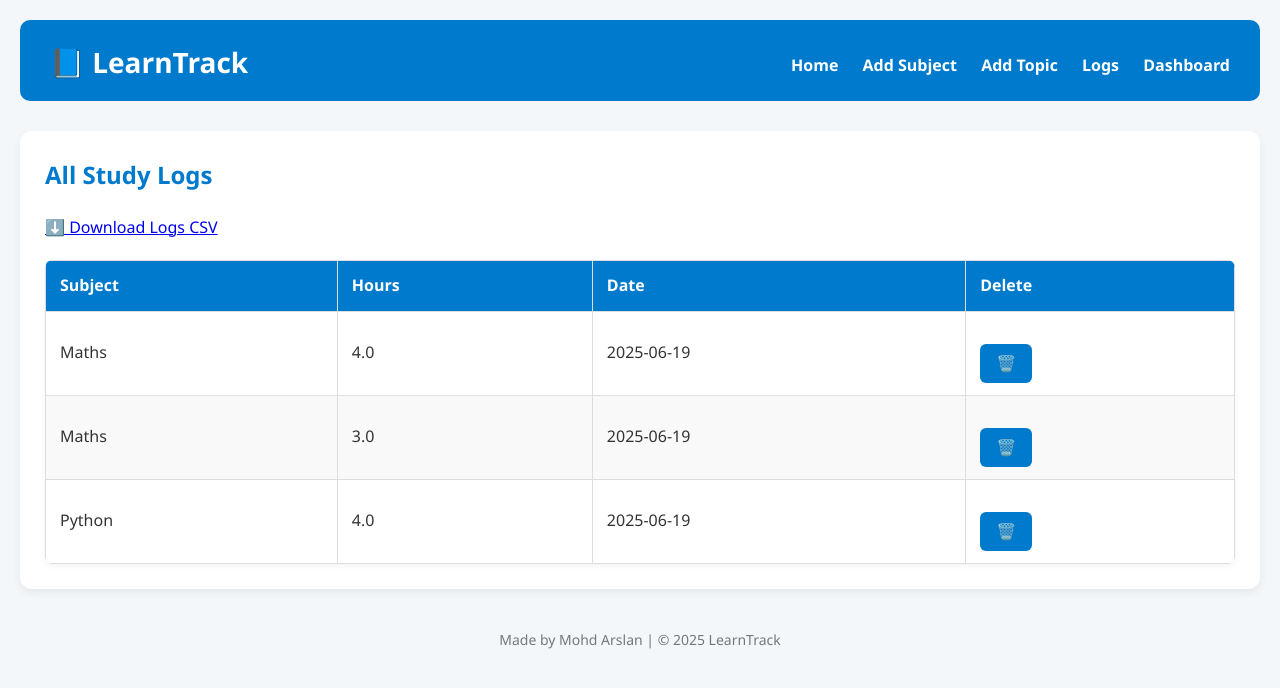
After one commit to QUANTUM00007/learntrack, a Flask app: page /logs in a window 1280 px wide. The commit adds this page. Shown: the top 688 px of the page. Run offline with Flask 3, Linux system fonts and the light colour scheme; data comes from the database, SQL or seed files in the repository.

Commit message:
added features Download dashboard CSV, Download logs CSV and View & delete logs

```diff
--- a/app.py
+++ b/app.py
@@ -1,6 +1,9 @@
 # app.py
 from flask import Flask, render_template, request, redirect
 from models import init_db, get_connection
+import csv
+import io
+from flask import send_file
 
 app = Flask(__name__)
 
@@ -109,6 +112,73 @@ def topics():
 
     return render_template('topics.html', topics=topics_list, subjects=subjects)
 
+@app.route('/dashboard/download_csv')
+def download_dashboard_csv():
+    output = io.StringIO()
+    writer = csv.writer(output)
+    writer.writerow(['Subject Name', 'Total Hours'])
+
+    with get_connection() as conn:
+        cursor = conn.cursor()
+        cursor.execute('''
+            SELECT s.name, SUM(l.hours)
+            FROM logs l
+            JOIN subjects s ON l.subject_id = s.id
+            GROUP BY l.subject_id
+        ''')
+        for row in cursor.fetchall():
+            writer.writerow(row)
+
+    output.seek(0)
+    return send_file(io.BytesIO(output.getvalue().encode('utf-8')),
+                     mimetype='text/csv',
+                     as_attachment=True,
+                     download_name='dashboard_summary.csv')
+
+@app.route('/logs/download_csv')
+def download_logs_csv():
+    output = io.StringIO()
+    writer = csv.writer(output)
+    writer.writerow(['Subject', 'Hours', 'Date'])
+
+    with get_connection() as conn:
+        cursor = conn.cursor()
+        cursor.execute('''
+            SELECT s.name, l.hours, l.log_date
+            FROM logs l
+            JOIN subjects s ON l.subject_id = s.id
+            ORDER BY l.log_date DESC
+        ''')
+        for row in cursor.fetchall():
+            writer.writerow(row)
+
+    output.seek(0)
+    return send_file(io.BytesIO(output.getvalue().encode('utf-8')),
+                     mimetype='text/csv',
+                     as_attachment=True,
+                     download_name='study_logs.csv')
+
+@app.route('/logs')
+def logs():
+    with get_connection() as conn:
+        cursor = conn.cursor()
+        cursor.execute('''
+            SELECT l.id, s.name, l.hours, l.log_date
+            FROM logs l
+            JOIN subjects s ON l.subject_id = s.id
+            ORDER BY l.log_date DESC
+        ''')
+        logs = cursor.fetchall()
+    return render_template('logs.html', logs=logs)
+
+@app.route('/logs/delete/<int:log_id>', methods=['POST'])
+def delete_log(log_id):
+    with get_connection() as conn:
+        cursor = conn.cursor()
+        cursor.execute("DELETE FROM logs WHERE id = ?", (log_id,))
+        conn.commit()
+    return redirect('/logs')
+
 
 if __name__ == '__main__':
     init_db()  # Initialize DB if not already
--- a/templates/base.html
+++ b/templates/base.html
@@ -12,6 +12,7 @@
             <a href="{{ url_for('index') }}">Home</a>
             <a href="{{ url_for('subjects') }}">Add Subject</a>
             <a href="{{ url_for('topics') }}">Add Topic</a>
+            <a href="{{ url_for('logs') }}">Logs</a>
             <a href="{{ url_for('dashboard') }}">Dashboard</a>
         </nav>
     </header>
--- /dev/null
+++ b/templates/logs.html
@@ -0,0 +1,29 @@
+{% extends 'base.html' %}
+{% block content %}
+<h2>All Study Logs</h2>
+<a href="{{ url_for('download_logs_csv') }}">⬇️ Download Logs CSV</a>
+<table>
+    <thead>
+        <tr>
+            <th>Subject</th>
+            <th>Hours</th>
+            <th>Date</th>
+            <th>Delete</th>
+        </tr>
+    </thead>
+    <tbody>
+        {% for log in logs %}
+        <tr>
+            <td>{{ log[1] }}</td>
+            <td>{{ log[2] }}</td>
+            <td>{{ log[3] }}</td>
+            <td>
+                <form action="{{ url_for('delete_log', log_id=log[0]) }}" method="POST" onsubmit="return confirm('Delete this log?');">
+                    <button type="submit">🗑️</button>
+                </form>
+            </td>
+        </tr>
+        {% endfor %}
+    </tbody>
+</table>
+{% endblock %}
```
